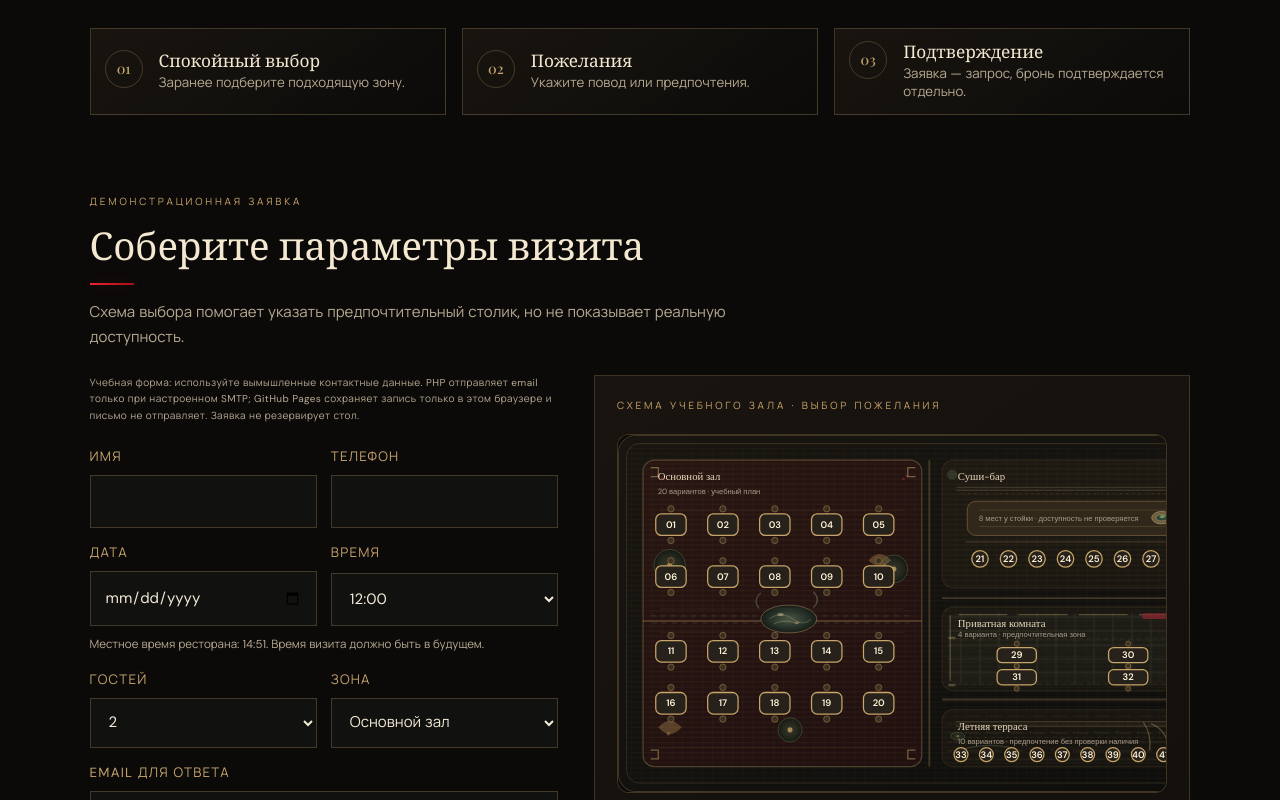
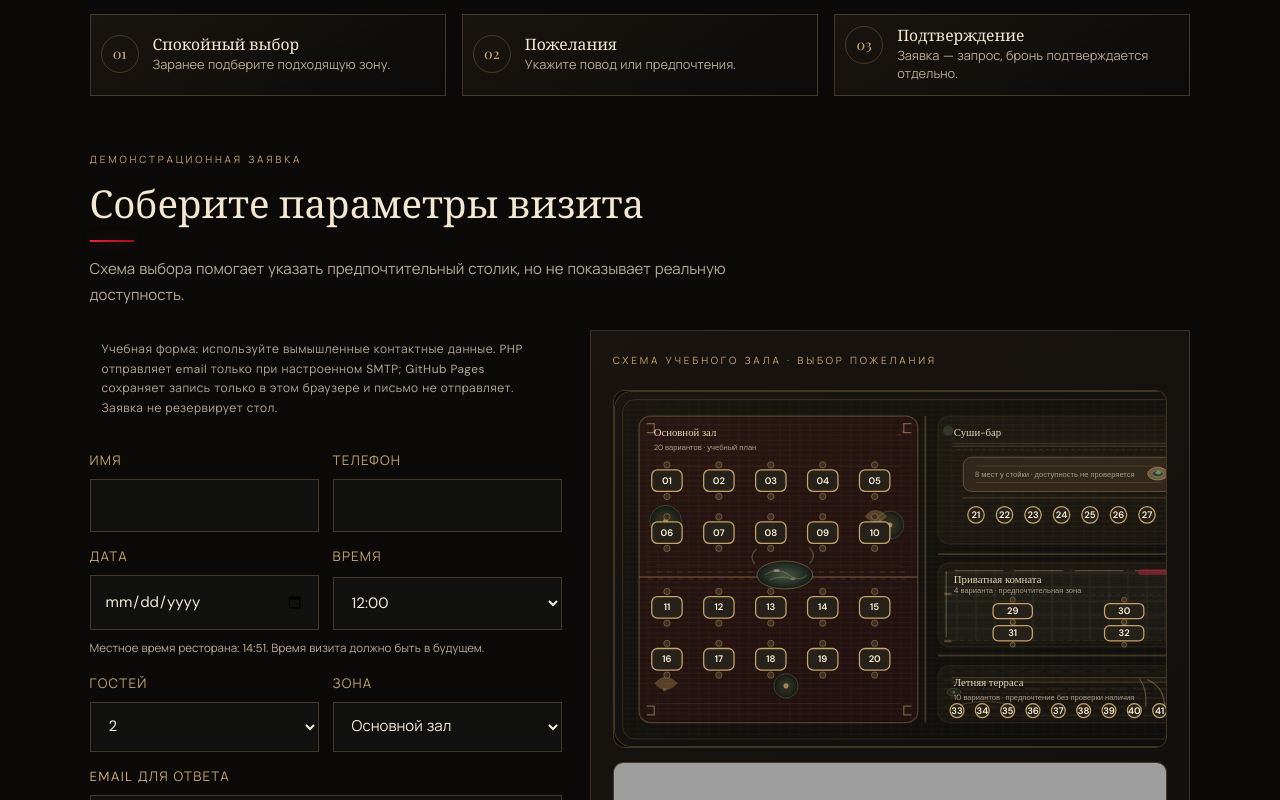
Before and after one commit to altento/tokyo-premium, a PHP site: page /docs/booking.html in a window 1280 px wide. Shown: the part 379-1179 px from the top of the page. Run offline with PHP 8.4, Linux system fonts and the light colour scheme; grey boxes are pictures that could not be loaded.

Commit message:
Tighten desktop booking page layout

```diff
--- a/docs/experience-ui.css
+++ b/docs/experience-ui.css
@@ -398,6 +398,20 @@
   .editorial-page .booking-benefits article p { font-size: .73rem; }
   .editorial-page .table-map-wrap { padding: 10px; }
 }
+
+/* Keep the wide booking page close to the approved compact rhythm. */
+@media (min-width: 901px) {
+  .editorial-page > .booking-benefits-section { padding-block: 14px; }
+  .editorial-page .booking-benefits article { gap: 2px 10px; padding: 11px 10px; }
+  .editorial-page .booking-benefits article h3 { font-size: clamp(.98rem, 1.2vw, 1.08rem); }
+  .editorial-page .booking-benefits article p { font-size: .8rem; }
+  .editorial-page > #booking-form { padding-block: 42px; }
+  .editorial-page > #booking-form > .editorial-heading { margin-bottom: 22px; }
+  .editorial-page .booking-layout { gap: clamp(18px, 2.2vw, 30px); }
+  .editorial-page .booking-form .school-note { margin: 0; padding: 10px 12px; font-size: .74rem; line-height: 1.45; }
+  .editorial-page > .booking-faq-section { gap: clamp(24px, 4vw, 60px); padding-block: clamp(40px, 4.2vw, 58px); }
+  .editorial-page .booking-faq-art figure { aspect-ratio: 1.22; min-height: 300px; }
+}
 .tp-evening-set-card { grid-column: 1 / -1; border-color: rgba(210, 174, 108, .48); background: linear-gradient(120deg, rgba(138, 18, 29, .14), rgba(11, 10, 9, .88) 48%); }
 .tp-evening-set-components { display: grid; grid-template-columns: repeat(auto-fit, minmax(min(100%, 12rem), 1fr)); gap: .45rem 1rem; padding: 0; margin: .8rem 0 0; list-style: none; }
 .tp-evening-set-components li { display: flex; justify-content: space-between; gap: .8rem; padding: .45rem 0; border-bottom: 1px solid rgba(212, 178, 119, .16); }
```
Also changed, not shown: experience-ui.css (+14 -0 lines), project-docs/final-modernization-report.md (+4 -0 lines), project-docs/visual-qa/booking-layout-compact-2026-11-23/07-booking-floorplan-desktop.png (added), project-docs/visual-qa/booking-layout-compact-2026-11-23/07-booking-floorplan-mobile.png (added), project-docs/visual-qa/booking-layout-compact-2026-11-23/README.md (added).
